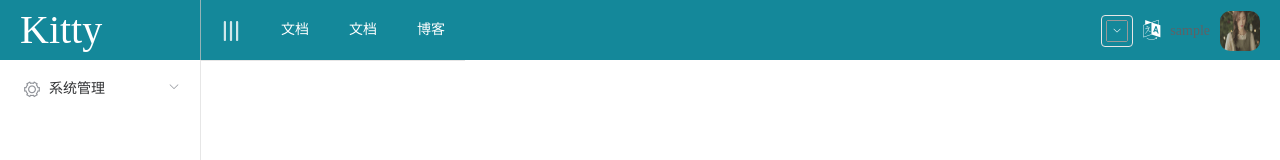
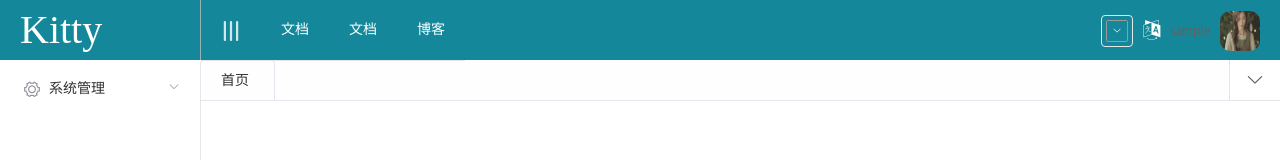
Before and after one commit to xiongliangmei/admin-ui, a Vue app: page /#/ in a window 1280 px wide. Shown: the top 160 px of the page. Built offline with nearby package versions, Linux system fonts and the light colour scheme; sample sign-in values are in the browser's storage.

Commit message:
更新 动态路由

```diff
--- a/src/store/index.js
+++ b/src/store/index.js
@@ -2,13 +2,14 @@ import Vue from 'vue'
 import Vuex from 'vuex'
 import app from './modules/app'
 import menu from './modules/menu'
-
+import tab from './modules/tab'
 Vue.use(Vuex)
 
 const store = new Vuex.Store({
   modules: {
     app: app,
-    menu
+    menu: menu,
+    tab: tab
   }
 })
 export default store
--- /dev/null
+++ b/src/store/modules/tab.js
@@ -0,0 +1,22 @@
+export default {
+  state: {
+    // 主入口标签页
+    mainTabs: [],
+    // 当前标签页名
+    mainTabsActiveName: ''
+  },
+  getters: {
+
+  },
+  mutations: {
+    updateMainTabs (state, tabs){
+       state.mainTabs = tabs
+    },
+    updateMainTabsActiveName(state, name) {
+       state.mainTabsActiveName = name
+    }
+  },
+  actions: {
+
+  }
+}
--- a/src/views/HeadBar/HeadBar.vue
+++ b/src/views/HeadBar/HeadBar.vue
@@ -22,16 +22,13 @@
        <LangSelector class="lang-selector"></LangSelector>
        <!--用户信息-->
         <el-dropdown class="user-info-dropdown" trigger="hover">
-          <span class="el-dropdown-link"><img src="@/assets/user.png" /> {{username}}</span>
+          <span class="el-dropdown-link"><img :src="this.userAvatar" /> {{username}}</span>
           <el-dropdown-menu slot="dropdown">
           <el-dropdown-item>{{$t("common.myMsg")}}</el-dropdown-item>
           <el-dropdown-item>{{$t("common.config")}}</el-dropdown-item>
           <el-dropdown-item divided @click.native="logout">{{$t("common.logout")}}</el-dropdown-item>
         </el-dropdown-menu>
         </el-dropdown>
-    </span>
-    <span>
-
     </span>
   </div>
 </template>
@@ -50,7 +47,7 @@ export default {
     return {
       langVisible: false,
       username: "Louis",
-      userAvatar: "@/assets/user.png",
+      userAvatar: "http://static.ss-clouddoctor.com/img/20190723/1735045946.png",
       sysName: ""
     }
   },
--- a/src/views/MainContent/MainContent.vue
+++ b/src/views/MainContent/MainContent.vue
@@ -1,5 +1,28 @@
 <template>
   <div class="main-container" :class="collapse?'position-collapse-left':'position-left'">
+    <!-- 标签页 -->
+    <div style="clear: both;background: #8c939d; width: 100%">
+      <el-tabs  class="tabs" v-model="editableTabsValue" type="card" closable @tab-remove="removeTab" style="width: 100%">
+        <el-dropdown class="tabs-tools" :show-timeout="0" trigger="hover">
+          <div style="font-size:20px;width:50px; text-align: center"><i class="el-icon-arrow-down"></i></div>
+          <el-dropdown-menu slot="dropdown">
+            <el-dropdown-item  @click="addTab(editableTabsValue)">添加</el-dropdown-item>
+            <el-dropdown-item @click.native="tabsCloseCurrentHandle">关闭当前标签</el-dropdown-item>
+            <el-dropdown-item @click.native="tabsCloseOtherHandle">关闭其它标签</el-dropdown-item>
+            <el-dropdown-item @click.native="tabsCloseAllHandle">关闭全部标签</el-dropdown-item>
+            <el-dropdown-item @click.native="tabsRefreshCurrentHandle">刷新当前标签</el-dropdown-item>
+          </el-dropdown-menu>
+        </el-dropdown>
+        <el-tab-pane
+          v-for="item in mainTabs"
+          :key="item.name"
+          :label="item.title"
+          :name="item.name"
+        >
+          <span slot="label"><i :class="item.icon"></i>{{item.title}}</span>
+        </el-tab-pane>
+      </el-tabs>
+    </div>
     <keep-alive>
       <transition name="fade" mode="out-in">
         <router-view></router-view>
@@ -10,22 +33,119 @@
 <script>
   import {mapState} from 'vuex'
 export default {
+  name: 'Main',
+  data () {
+    return {
+
+    }
+  },
+  watch: {
+    $route: 'handleRoute'
+  },
+  created () {
+    this.handleRoute(this.$route)
+  },
   computed: {
     ...mapState({
       collapse: state => state.app.collapse
-    })
+    }),
+    mainTabs: {
+      get() { return this.$store.state.tab.mainTabs},
+      set (val) { this.$store.commit('updateMainTabs',val)}
+    }
   },
+  methods: {
+    handleRoute(route) {
+      var tab = this.mainTabs.filter(item => item.name === route.name)[0]
+      if (!tab){
+        tab = {
+          name: route.name,
+          title: route.name,
+          icon: route.meta.icon
+        }
+        this.mainTabs = this.mainTabs.concat(tab)
+      }
+      this.mainTabsActiveName = tab.name
+      // 切换标签页时同步更新高亮菜单
+      if(this.$refs.navmenu != null) {
+        this.$refs.navmenu.activeIndex = '' + route.meta.index
+        this.$refs.navmenu.initOpenedMenu()
+      }
+    },
+    addTab(targetName) {
+      let newTabName = ++this.tabIndex + '';
+      this.editableTabs.push({
+        title: '',
+        name: newTabName,
+        content: 'New Tab content'
+      });
+      this.editableTabsValue = newTabName;
+    },
+    removeTab(targetName) {
+      let tabs = this.editableTabs;
+      let activeName = this.editableTabsValue;
+      if (activeName === targetName) {
+        tabs.forEach((tab, index) => {
+          if (tab.name === targetName) {
+            let nextTab = tabs[index + 1] || tabs[index - 1];
+            if (nextTab) {
+              activeName = nextTab.name;
+            }
+          }
+        });
+      }
+
+      this.editableTabsValue = activeName;
+      this.editableTabs = tabs.filter(tab => tab.name !== targetName);
+    }
+  }
 }
 </script>
 <style lang="scss" scoped>
   .main-container {
     position: absolute;
-    padding: 10px 5px 5px 10px;
+    padding: 10px 5px 5px 0px;
     position: absolute;
     top: 60px;
     left: 1px;
     right: 1px;
     bottom: 0px;
+    .tabs {
+      position: fixed;
+      top: 60px;
+      padding-left: 0px;
+      padding-right: 2px;
+      z-index: 1020;
+      height: 40px;
+      line-height: 40px;
+      font-size: 14px;
+      background: rgb(255, 254, 255);
+      border-color: rgba(200, 206, 206, 0.5);
+      // border-left-width: 1px;
+      // border-left-style: solid;
+      border-bottom-width: 1px;
+      border-bottom-style: solid;
+    }
+    .tabs-tools {
+      position: fixed;
+      top: 60px;
+      right: 0;
+      z-index: 1020;
+      height: 40px;
+      // padding: 0 10px;
+      font-size: 14px;
+      line-height: 40px;
+      cursor: pointer;
+      border-color: rgba(200, 206, 206, 0.5);
+      border-left-width: 1px;
+      border-left-style: solid;
+      border-bottom-width: 1px;
+      border-bottom-style: solid;
+      background: rgba(255, 255, 255, 1);
+    }
+    .tabs-tools:hover {
+      background: rgba(200, 206, 206, 1);
+    }
   }
   .position-left {
     left: 200px !important;
--- a/src/views/Sys/User.vue
+++ b/src/views/Sys/User.vue
@@ -1,3 +1,30 @@
 <template>
-  <div>用户管理</div>
+ <div>
+   用户管理
+ </div>
 </template>
+<script>
+  export default {
+    data() {
+      return {
+        editableTabsValue: '2',
+        editableTabs: [{
+          title: '用户管理',
+          name: '用户管理',
+          content: 'Tab 1 content'
+        }, {
+          title: 'Tab 2',
+          name: '2',
+          content: 'Tab 2 content'
+        }],
+        tabIndex: 2
+      }
+    },
+    computed: {
+    },
+    methods: {
+    }
+  }
+</script>
+<style lang="scss">
+</style>
```
Also changed, not shown: src/components/Tabs/index.vue (added, +35 -0 lines).
